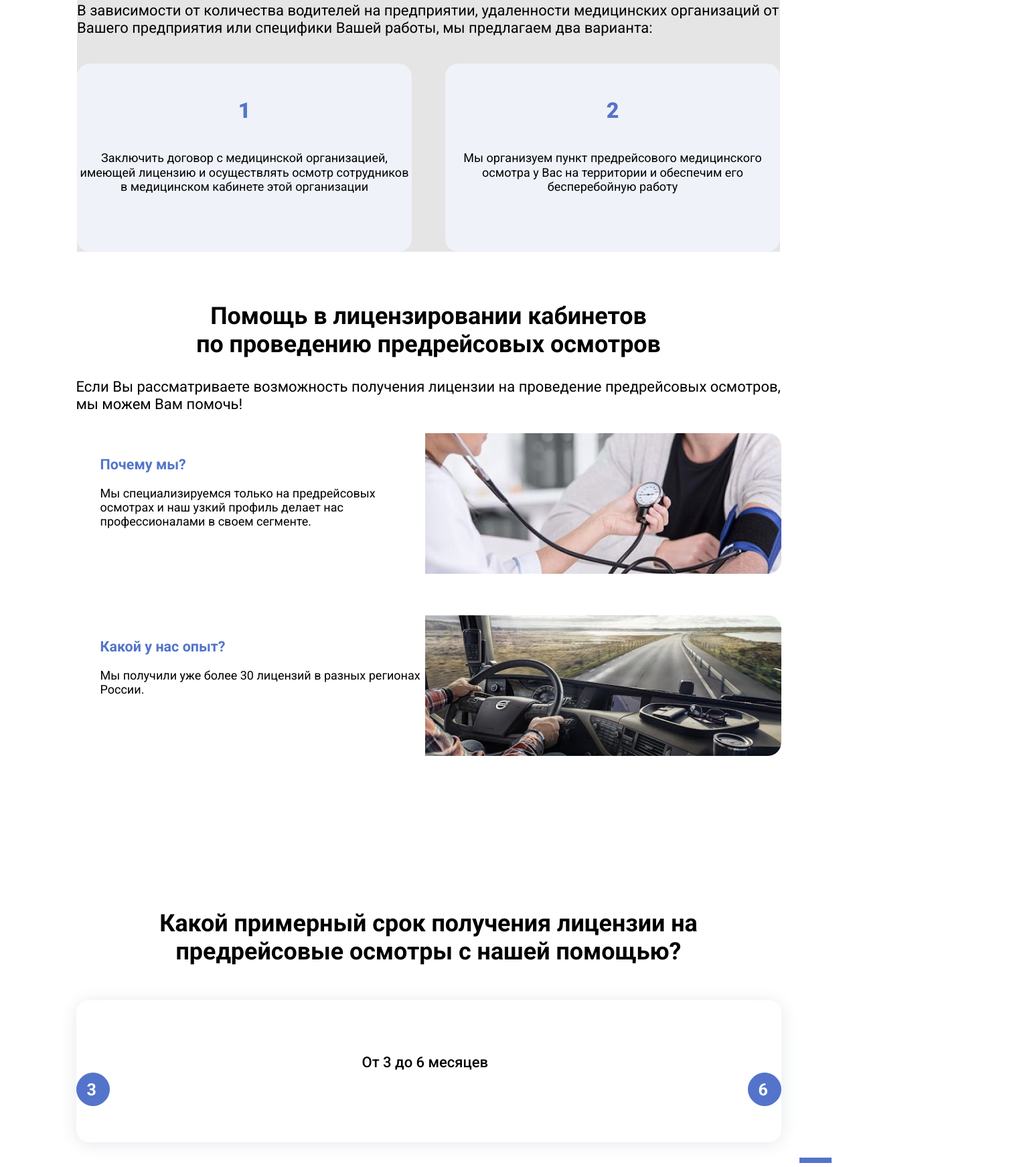
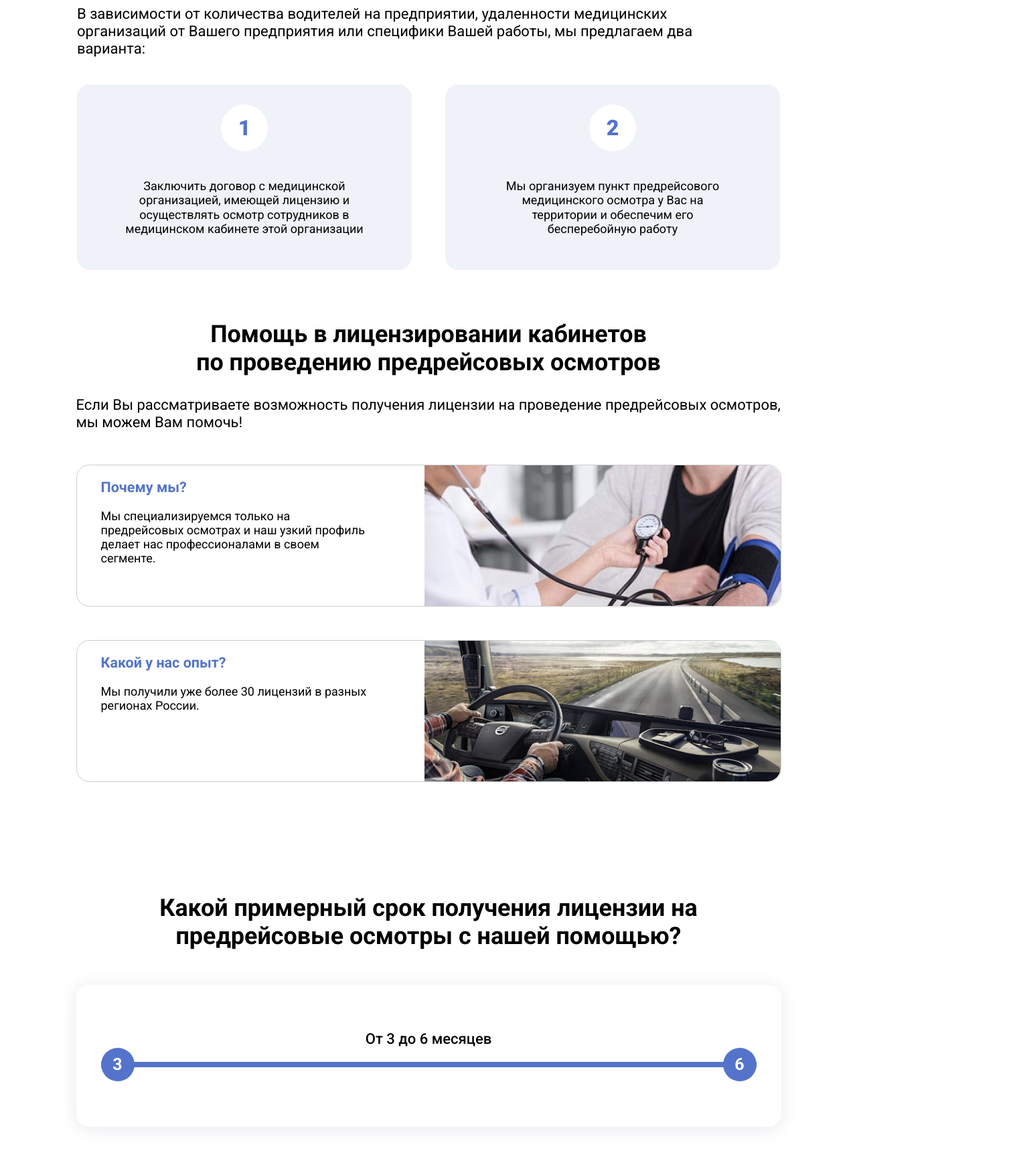
Before and after one commit to antoninaMuseDev/License, a plain HTML site: page index.html in a window 1280 px wide. Shown: the part 1054-2797 px from the top of the page at 67% size, 1513 px wide, since content can reach past the window. Drawn offline with Linux system fonts and the light colour scheme.

Commit message:
Update Page

```diff
--- a/Style/_intro.scss
+++ b/Style/_intro.scss
@@ -2,25 +2,27 @@
     display: flex;
     flex-direction: column;
     margin: auto;
-    width: 1513px;
+    max-width: 1513px;
     height: 565px;
     background: url("../img/intro-backgraund.png") no-repeat;
-
+    margin-top: 33px;
+    background-position: center;
+    &__inner {
+        width: 1050px;
+        margin: auto;
+    }
     &__title {
         margin-top: 88px;
-        margin-left: 265px;
         font-style: normal;
         font-weight: bold;
         font-size: 39px;
         line-height: 46px;
-
         color: #ffffff;
     }
 
     &__text {
         display: block;
         margin-top: 57px;
-        margin-left: 265px;
         font-style: normal;
         font-weight: normal;
         font-size: 26px;
@@ -32,16 +34,8 @@
     &__form {
         display: flex;
         width: 570px;
-        margin-left: 265px;
         justify-content: space-between;
-        margin-top: 68px;
-    }
-
-    &__form-label {
-        background: #ffffff;
-        border-radius: 13.0492px;
-        width: 337px;
-        height: 63px;
+        margin-top: 100px;
     }
 
     &__form-input {
@@ -49,13 +43,15 @@
         font-weight: normal;
         font-size: 17.6164px;
         line-height: 21px;
-
-        /* identical to box height */
-
         color: #878787;
         padding-left: 23px;
-        padding-top: 22px;
-       text-decoration: overline;
+        border-radius: 13.0492px;
+        width: 337.32px;
+        height: 63.29px;
+        border: none;
+        &::placeholder {
+            opacity: 1;
+        }
     }
 
     &__form-button {
@@ -65,11 +61,10 @@
         font-weight: 500;
         font-size: 18px;
         line-height: 21px;
-
-        /* identical to box height */
-
+        border: none;
         color: #ffffff;
         height: 63px;
         width: 208px;
+        cursor: pointer;
     }
 }
--- a/Style/_license.scss
+++ b/Style/_license.scss
@@ -28,11 +28,13 @@
 .license-list {
     display: flex;
     flex-direction: column;
-    margin-top: 30px;
     &__item {
         display: flex;
-        width: 1053px;
-        height: 272px;
+        justify-content: space-between;
+        max-width: 1053px;
+        border: 1px solid #cccccc;
+        margin-top: 50px;
+        border-radius: 19.5738px;
     }
 
     &__item-inner {
@@ -43,19 +45,15 @@
         font-weight: normal;
         font-size: 18px;
         line-height: 21px;
-
         color: #000000;
         margin-left: 36px;
         margin-top: 20px;
+        max-width: 398px;
         &_blue {
-            font-style: normal;
             font-weight: bold;
             font-size: 21.5312px;
             line-height: 25px;
-
             color: #5374ca;
-            margin-left: 36px;
-            margin-top: 34px;
         }
     }
 
@@ -67,61 +65,56 @@
 }
 .license-interval {
     display: flex;
-    justify-content: space-between;
-
+    justify-content: center;
+    align-items: center;
+    flex-direction: column;
     background: linear-gradient(0deg, #ffffff, #ffffff);
     box-shadow: 0px 2.60984px 26.0984px #e6e8ed;
     border-radius: 19.5738px;
     height: 212px;
     margin-top: 52px;
     position: relative;
-
+    padding-left: 37px;
+    padding-right: 37px;
     &__text-num {
-        position: absolute;
-        top: 10px;
-        left: 15px;
         font-style: normal;
         font-weight: bold;
         font-size: 25px;
         line-height: 29px;
         color: #ffffff;
+        background: #5374ca;
+        width: 50px;
+        height: 50px;
+        display: flex;
+        justify-content: center;
+        align-items: center;
+        border-radius: 100px;
+        position: relative;
     }
-
-}
-.license-interval-text {
+    &__text {
         font-style: normal;
         font-weight: 500;
         font-size: 22px;
         line-height: 26px;
-    position: absolute;
-    left: 427px;
-    top: 80px;
-
-    /* identical to box height */
-
         color: #000000;
     }
-.license-interval-inner-num {
-    background: #5374CA;
-        border: 1px solid  #5374ca;
-        border-radius: 50%;
+    &__inner-num {
         position: relative;
-        width: 50px;
+        width: 100%;
         height: 50px;
-        margin-top: 108px;
-        align-items: center;
-        &_before{
-
+        display: flex;
+        justify-content: space-between;
+        &::before {
+            content: "";
+            display: block;
+            position: absolute;
+            top: 21px;
+            left: 0;
+            width: 100%;
+            height: 8px;
+            background-color: #5374ca;
         }
     }
-.license-interval-inner-num_before::before {
-    display: block;
-    content: "";
-    position: absolute;
-    width: 100%;
-    border-bottom: 8px solid #5374ca;
-    top: 126px;
-    left: 76px;
 }
 .license-list-card {
     display: flex;
@@ -148,7 +141,6 @@
         }
     }
 
-
     &__item-card-inner {
     }
 
@@ -165,7 +157,7 @@
         text-align: center;
 
         color: #000000;
-        &_width{
+        &_width {
             width: 800px;
         }
     }
--- a/Style/_rules.scss
+++ b/Style/_rules.scss
@@ -1,24 +1,21 @@
 .rules {
     display: flex;
     flex-direction: column;
-    width: 1050px;
+    max-width: 1050px;
     margin: auto;
     margin-top: 77px;
-    background: #e5e5e5;
-
     &__text-m {
         font-style: normal;
         font-weight: normal;
         font-size: 18px;
         line-height: 21px;
-
         color: #000000;
     }
     &__img {
         position: absolute;
-        left: 498px;
+        left: calc(50% - 20px);
         top: -32px;
-        &_top{
+        &_top {
             top: -20px;
         }
     }
@@ -28,11 +25,7 @@
         font-weight: 500;
         font-size: 18px;
         line-height: 21px;
-
         color: #5c6272;
-        padding-left: 40px;
-        padding-top: 40px;
-        padding-right: 55px;
     }
 
     &__text-l {
@@ -41,8 +34,8 @@
         font-weight: normal;
         font-size: 22px;
         line-height: 26px;
-
         color: #000000;
+        max-width: 1006px;
     }
 }
 .rules-inner {
@@ -53,9 +46,19 @@
     margin-top: 78px;
     border: 2px solid #c4c9d5;
     box-sizing: border-box;
-    height: 156px;
     align-items: center;
     justify-content: center;
+    padding: 40px 55px 40px 40px;
+    &::before {
+        content: "";
+        display: block;
+        position: absolute;
+        top: -20px;
+        background-color: #ffffff;
+        width: 80px;
+        height: 35px;
+        left: calc(50% - 40px);
+    }
 }
 
 .rules-list {
@@ -63,25 +66,29 @@
     justify-content: space-between;
     &__item {
         display: block;
-        width: 500px;
-        height: 281px;
+        max-width: 500px;
         justify-content: center;
         margin-top: 40px;
         align-items: center;
-
         background: linear-gradient(0deg, #eff2f8, #eff2f8), url(image.png);
         border-radius: 19.3327px;
+        padding: 30px 60px 50px 60px;
     }
 
     &__item-text-num {
-        margin-top: 51px;
         font-style: normal;
         font-weight: 900;
         font-size: 32.2212px;
         line-height: 38px;
-        text-align: center;
-
+        width: 69.6px;
+        height: 69.6px;
+        display: flex;
+        align-items: center;
+        justify-content: center;
+        background-color: #ffffff;
+        border-radius: 100px;
         color: #5374ca;
+        margin: auto;
     }
 
     &__item-text {
@@ -90,10 +97,11 @@
         font-weight: normal;
         font-size: 18px;
         line-height: 120%;
-
-        /* or 22px */
         text-align: center;
-
         color: #000000;
+        &_sm {
+            padding-left: 15px;
+            padding-right: 15px;
+        }
     }
 }
--- a/Style/style.scss
+++ b/Style/style.scss
@@ -5,11 +5,8 @@
     padding: 0;
     -webkit-box-sizing: border-box;
     box-sizing: border-box;
-    font-family:"Roboto";
+    font-family: "Roboto";
 }
-
-
-
 
 @import "_intro.scss";
 @import "_rules.scss";
--- a/index.html
+++ b/index.html
@@ -10,20 +10,20 @@
     <link rel="preconnect" href="https://fonts.gstatic.com">
     <link
         href="https://fonts.googleapis.com/css2?family=Roboto:ital,wght@0,100;0,300;0,400;0,500;0,700;0,900;1,100;1,300;1,400;1,500;1,700;1,900&display=swap"
-        rel="stylesheet"> ">
+        rel="stylesheet">
 </head>
 
 <body>
     <section class="intro">
+        <div class="intro__inner">
             <h3 class="intro__title">Получить лицензию <br>
                 на проведение <br> предрейсовых осмотров</h3>
             <p class="intro__text">Оставляйте заявку!</p>
             <form action="" class="intro__form">
-            <label class="intro__form-label">
                 <input type="text" class="intro__form-input" placeholder="Номер телефона ">
-            </label>
                 <button class="intro__form-button">Оставить заявку</button>
             </form>
+        </div>
     </section>
     <section class="rules">
         <div class="rules-inner">
@@ -40,7 +40,6 @@
                 действующего законодательства. На него должны быть получены заключение Роспотребнадзора
                 и лицензия на осуществление медицинской деятельности с указанием адреса осуществления такой деятельности
             </p>
-            <img src="img/Rectangle 5.png" alt="scales" class="rules__img rules__img_top">
         </div>
 
         <p class="rules__text-l">В зависимости от количества водителей на предприятии, удаленности медицинских
@@ -57,7 +56,8 @@
             </li>
             <li class="rules-list__item">
                 <p class="rules-list__item-text-num">2</p>
-                <p class="rules-list__item-text">Мы организуем пункт предрейсового медицинского осмотра у Вас
+                <p class="rules-list__item-text rules-list__item-text_sm">Мы организуем пункт предрейсового медицинского
+                    осмотра у Вас
                     на территории и обеспечим его бесперебойную работу
 
                 </p>
@@ -91,14 +91,11 @@
         <h2 class="license__title license__title_margin">Какой примерный срок получения лицензии
             на предрейсовые осмотры с нашей помощью? </h2>
         <div class="license-interval">
-            <p class="license-interval-text">От 3 до 6 месяцев</p>
-            <div class="license-interval-inner-num">
+            <p class="license-interval__text">От 3 до 6 месяцев</p>
+            <div class="license-interval__inner-num">
                 <p class="license-interval__text-num">3</p>
-            </div>
-            <div class="license-interval-inner-num license-interval-inner-num_before">
                 <p class="license-interval__text-num">6</p>
             </div>
-
         </div>
         <h2 class="license__title"></h2>
         <ul class="license-list-card">
```
Also changed, not shown: Style/style.css, 1 other file. Lines whose indentation alone changed are shown as unchanged.
